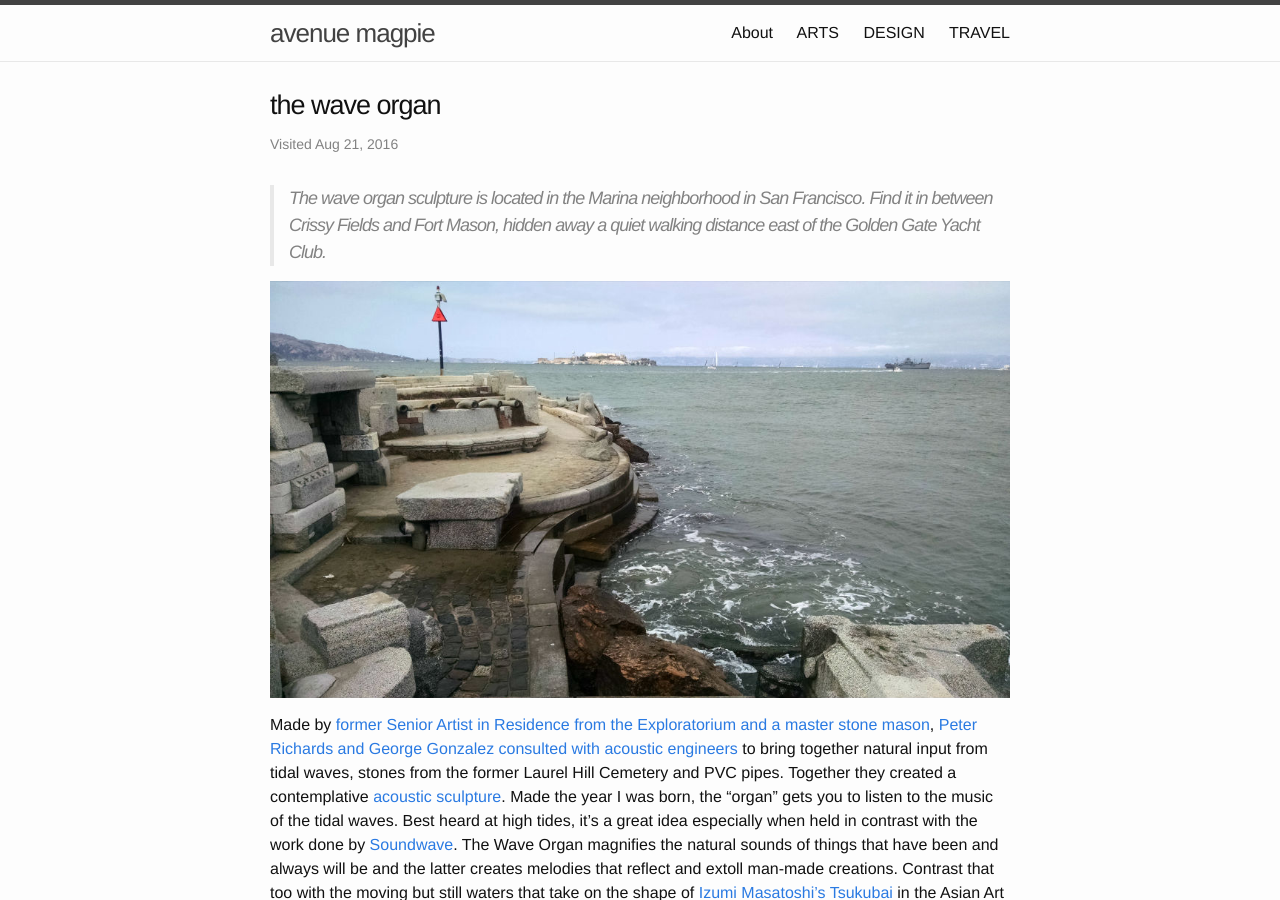
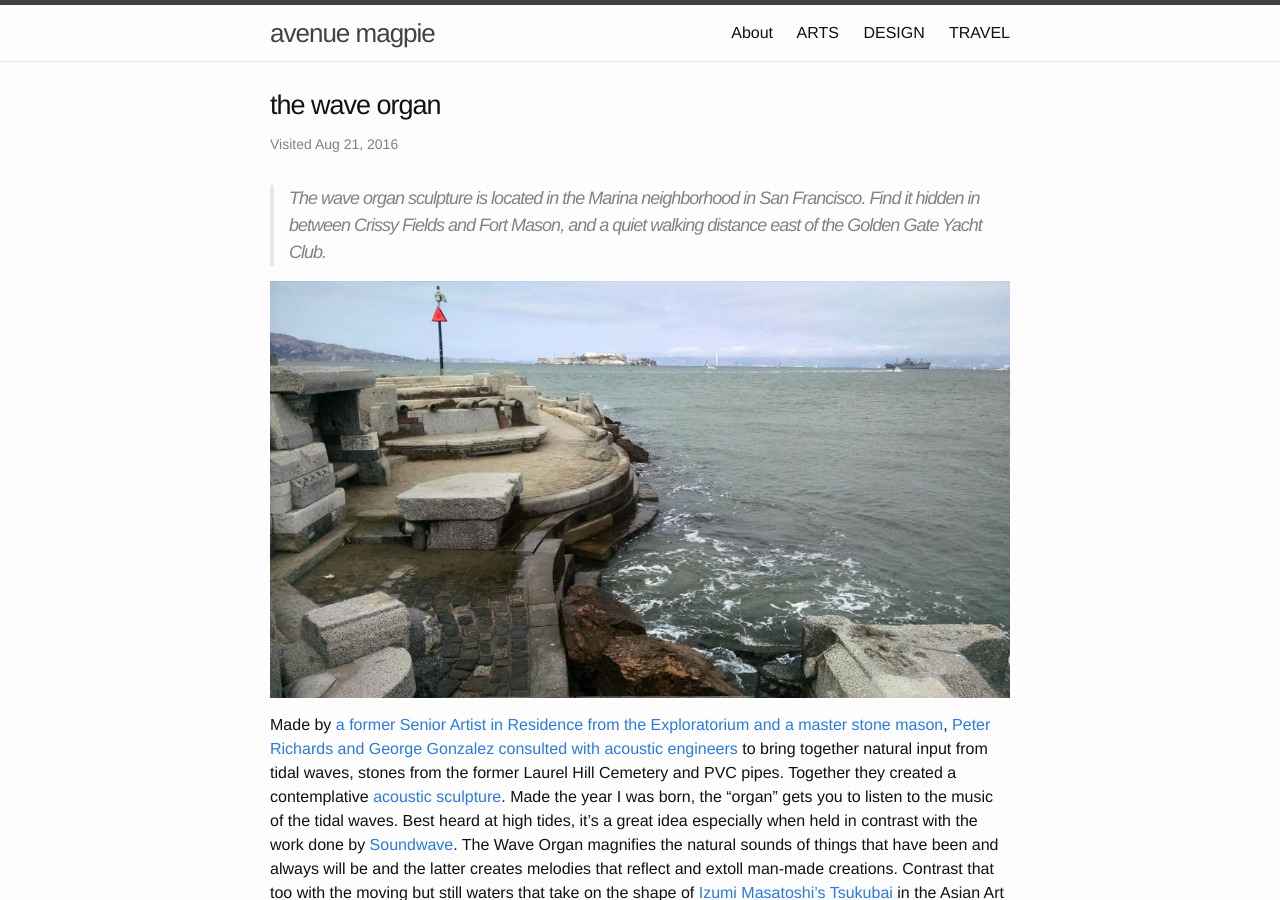
Before and after one commit to avenuemagpie/art-design, a Jekyll site: the page built from _posts/2016-08-21-wave-organ.markdown, in a window 1280 px wide and 900 px high. Built offline with Jekyll 4.4.1, drawn with Linux system fonts in a browser that asks for light colours; comment, search, counter and statistics services are not loaded; some of the changed text lies outside the part shown.

Commit message:
copy edit

```diff
--- a/_posts/2016-08-21-wave-organ.markdown
+++ b/_posts/2016-08-21-wave-organ.markdown
@@ -16,11 +16,11 @@
 
 ---
 
-> The wave organ sculpture is located in the Marina neighborhood in San Francisco. Find it in between Crissy Fields and Fort Mason, hidden away a quiet walking distance east of the Golden Gate Yacht Club.
+> The wave organ sculpture is located in the Marina neighborhood in San Francisco. Find it hidden in between Crissy Fields and Fort Mason, and a quiet walking distance east of the Golden Gate Yacht Club.
 
 ![Wave Organ in San Francisco](/images/wave-organ-sf.jpg)
 
-Made by [former Senior Artist in Residence from the Exploratorium and a master stone mason](http://www.exploratorium.edu/visit/wave-organ), [Peter Richards and George Gonzalez consulted with acoustic engineers](https://www.olats.org/studiolab/Peter_Richards.pdf) to bring together natural input from tidal waves, stones from the former Laurel Hill Cemetery and PVC pipes. Together they created a contemplative [acoustic sculpture](https://en.wikipedia.org/wiki/Wave_Organ). Made the year I was born, the "organ" gets you to listen to the music of the tidal waves. Best heard at high tides, it’s a great idea especially when held in contrast with the work done by [Soundwave](http://soundwavesf.com/7/material-notation/). The Wave Organ magnifies the natural sounds of things that have been and always will be and the latter creates melodies that reflect and extoll man-made creations. Contrast that too with the moving but still waters that take on the shape of [Izumi Masatoshi's Tsukubai](http://searchcollection.asianart.org/view/objects/asitem/id/24100) in the Asian Art Museum's Betty Bogart Contemplative Alcove.
+Made by [a former Senior Artist in Residence from the Exploratorium and a master stone mason](http://www.exploratorium.edu/visit/wave-organ), [Peter Richards and George Gonzalez consulted with acoustic engineers](https://www.olats.org/studiolab/Peter_Richards.pdf) to bring together natural input from tidal waves, stones from the former Laurel Hill Cemetery and PVC pipes. Together they created a contemplative [acoustic sculpture](https://en.wikipedia.org/wiki/Wave_Organ). Made the year I was born, the "organ" gets you to listen to the music of the tidal waves. Best heard at high tides, it’s a great idea especially when held in contrast with the work done by [Soundwave](http://soundwavesf.com/7/material-notation/). The Wave Organ magnifies the natural sounds of things that have been and always will be and the latter creates melodies that reflect and extoll man-made creations. Contrast that too with the moving but still waters that take on the shape of [Izumi Masatoshi's Tsukubai](http://searchcollection.asianart.org/view/objects/asitem/id/24100) in the Asian Art Museum's Betty Bogart Contemplative Alcove.
 
 > ### " The Wave Organ magnifies the natural sounds of things that have been and always will be..."
 
```
Also changed, not shown: other parts of _posts/2016-08-21-wave-organ.markdown (+1 -1 lines).
